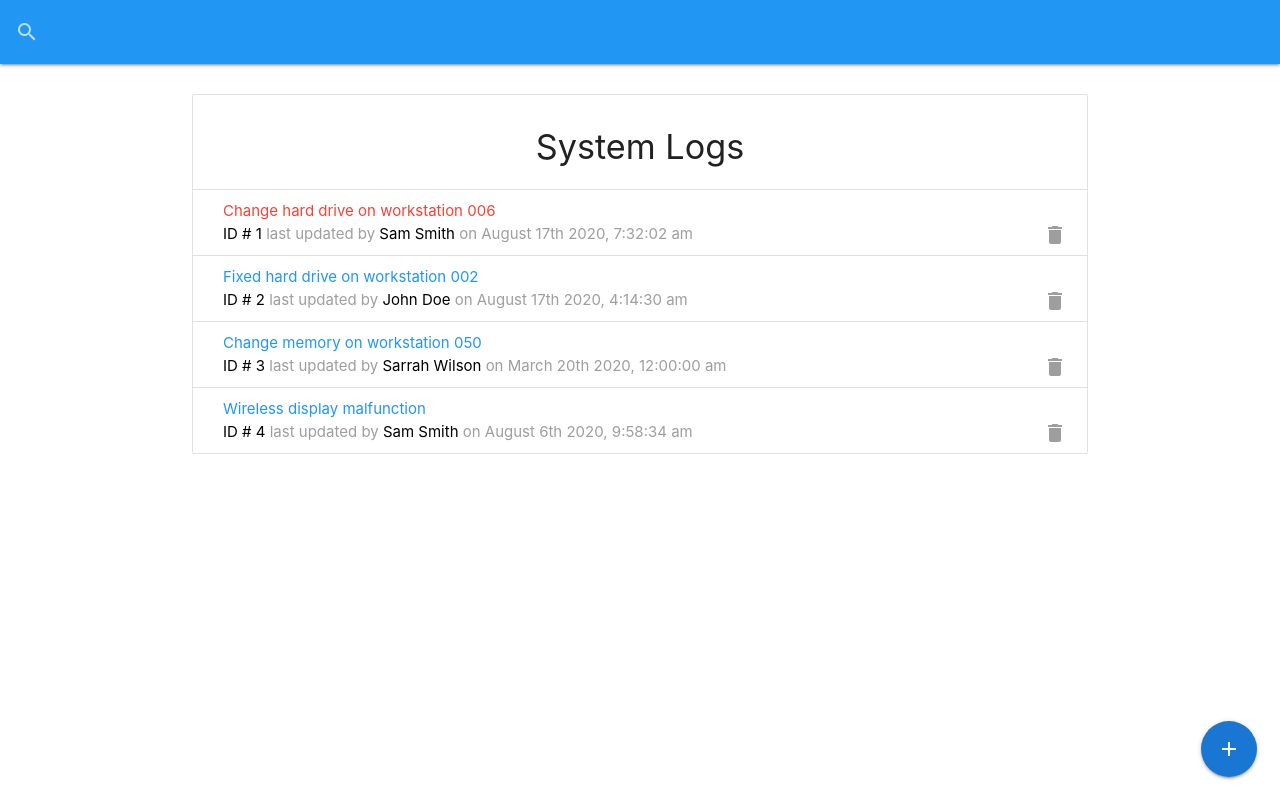
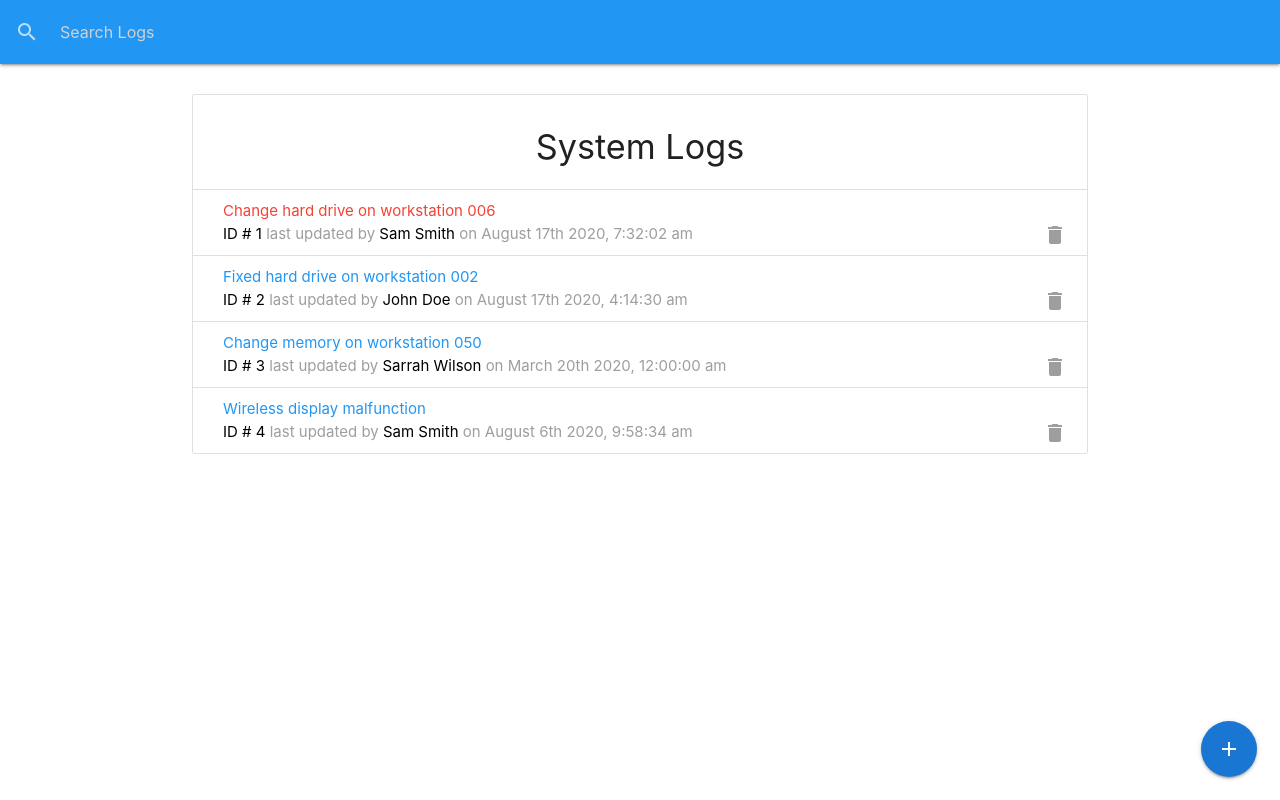
Before and after one commit to DaOneRom/IT-Logger, a React (Create React App) app: page / in a window 1280 px wide. Built offline with nearby package versions, Linux system fonts and the light colour scheme; data requests are answered from the project's data file.

Commit message:
Search Logs

```diff
--- a/src/actions/logActions.js
+++ b/src/actions/logActions.js
@@ -5,6 +5,7 @@
 	ADD_LOG,
 	DELETE_LOG,
 	UPDATE_LOG,
+	SEARCH_LOGS,
 	SET_CURRENT,
 	CLEAR_CURRENT,
 } from './types';
@@ -103,6 +104,26 @@
 	}
 };
 
+// SEARCH SERVER LOGS
+export const searchLogs = (text) => async (dispatch) => {
+	try {
+		setLoading();
+
+		const res = await fetch(`/logs?q=${text}`);
+		const data = await res.json();
+
+		dispatch({
+			type: SEARCH_LOGS,
+			payload: data,
+		});
+	} catch (err) {
+		dispatch({
+			type: LOGS_ERROR,
+			payload: err.response.data,
+		});
+	}
+};
+
 // SET CURRENT LOG
 export const setCurrent = (log) => {
 	return {
--- a/src/components/layout/SearchBar.js
+++ b/src/components/layout/SearchBar.js
@@ -1,12 +1,26 @@
-import React from 'react';
+import React, { useRef } from 'react';
+import { connect } from 'react-redux';
+import PropTypes from 'prop-types';
+import { searchLogs } from '../../actions/logActions';
 
-const SearchBar = () => {
+const SearchBar = ({ searchLogs }) => {
+	const text = useRef('');
+	const onChange = (e) => {
+		searchLogs(text.current.value);
+	};
 	return (
 		<nav style={{ marginBottom: '30px' }} className='blue'>
 			<div className='nav-wrapper'>
 				<form>
 					<div className='input-field'>
-						<input id='search' type='search' required />
+						<input
+							id='search'
+							type='search'
+							required
+							placeholder='Search Logs'
+							ref={text}
+							onChange={onChange}
+						/>
 						<label className='label-icon'>
 							<i className='material-icons'>search</i>
 						</label>
@@ -18,4 +32,8 @@
 	);
 };
 
-export default SearchBar;
+SearchBar.propTypes = {
+	searchLogs: PropTypes.func.isRequired,
+};
+
+export default connect(null, { searchLogs })(SearchBar);
--- a/src/reducers/logReducer.js
+++ b/src/reducers/logReducer.js
@@ -5,6 +5,7 @@
 	ADD_LOG,
 	DELETE_LOG,
 	UPDATE_LOG,
+	SEARCH_LOGS,
 	SET_CURRENT,
 	CLEAR_CURRENT,
 } from '../actions/types';
@@ -47,6 +48,11 @@
 						: log
 				),
 			};
+		case SEARCH_LOGS:
+			return {
+				...state,
+				logs: action.payload,
+			};
 		case SET_CURRENT:
 			return {
 				...state,
```
